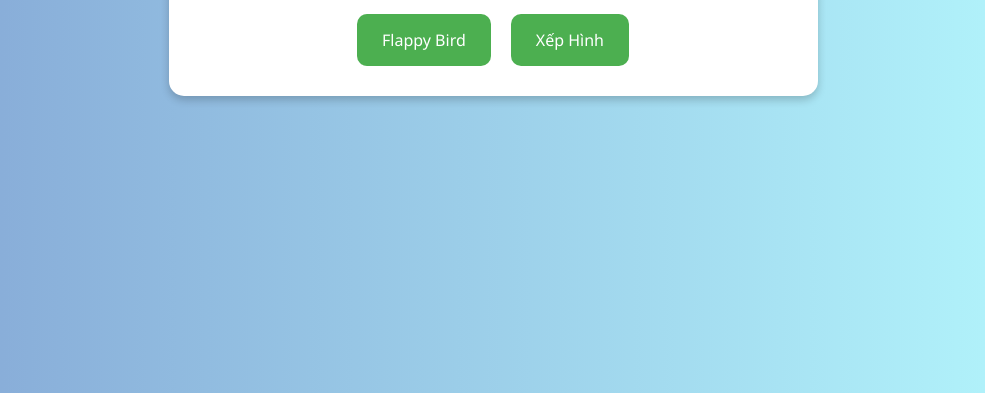
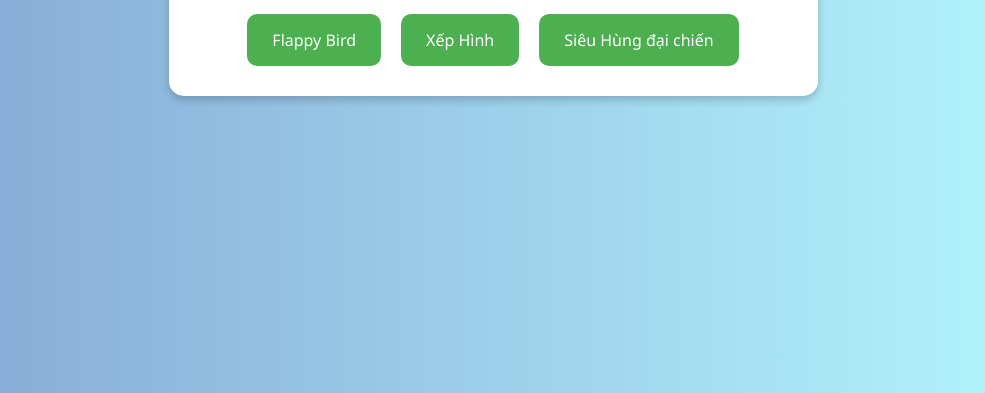
Before and after one commit to hoainam1711/hoainam1711.github.io, a plain HTML site: page index.html in a window 1280 px wide. Shown: the part 407-800 px from the top of the page, without its empty margins (147-1132 px from the left). Drawn offline with Linux system fonts and the light colour scheme.

Commit message:
Update index.html

```diff
--- a/index.html
+++ b/index.html
@@ -12,6 +12,7 @@
     <div class="game-links">
       <a href="flapbybird.html" class="game-card">Flappy Bird</a>
       <a href="xephinh.html" class="game-card">Xếp Hình</a>
+      <a href="sieuhung.html" class="game-card">Siêu Hùng đại chiến</a>
     </div>
   </div>
 </body>
```
